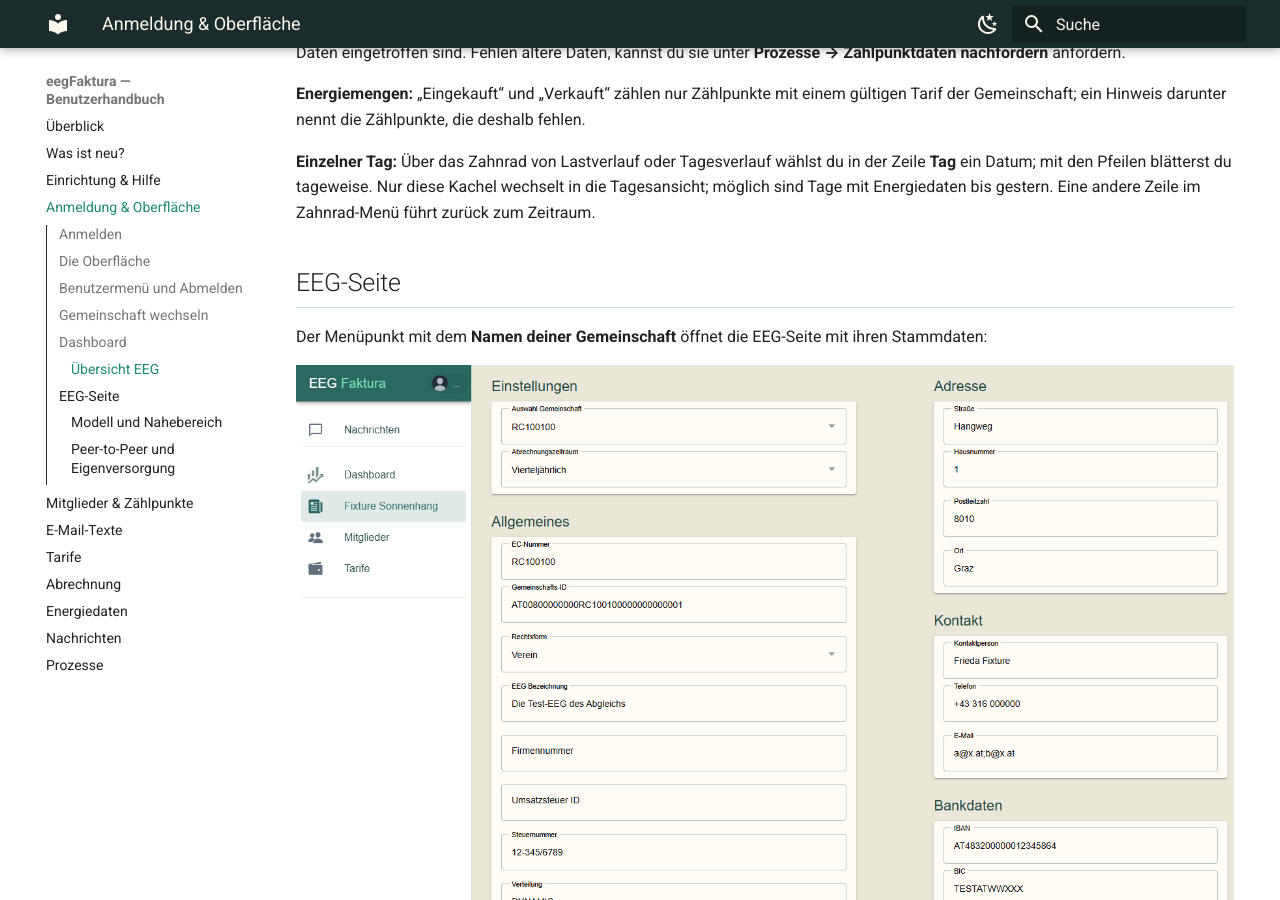
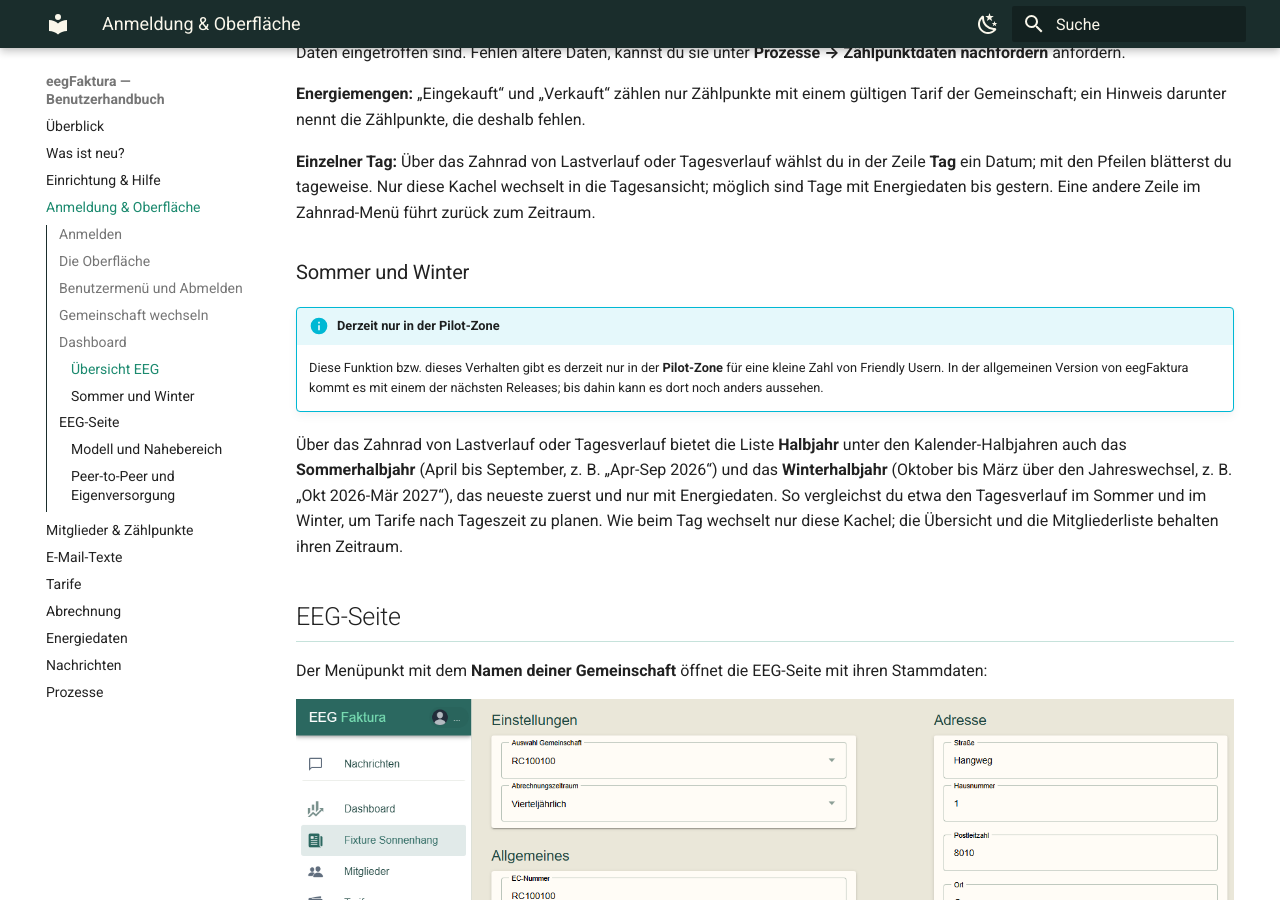
Before and after one commit to eegfaktura/eegfaktura-user-guide, an MkDocs documentation site: the page built from docs/01-anmeldung.md, in a window 1280 px wide and 900 px high, scrolled down 5351 px. Built offline with MkDocs 1.6.1 and Material for MkDocs 9.7.7, drawn with Linux system fonts in a browser that asks for light colours.

Commit message:
docs(dashboard): Sommer und Winter in Lastverlauf und Tagesverlauf (Pilot) (#18)
* docs(dashboard): Sommer und Winter in Lastverlauf und Tagesverlauf (platform#258, Pilot)

Co-Authored-By: Claude Opus 5.5 <noreply@anthropic.com>

* docs(dashboard): Sommer und Winter in der Liste Halbjahr (Apr-Sep, Okt-Mär)

Co-Authored-By: Claude Opus 5.5 <noreply@anthropic.com>

---------

Co-authored-by: Claude Opus 5.5 <noreply@anthropic.com>

```diff
--- a/docs/01-anmeldung.md
+++ b/docs/01-anmeldung.md
@@ -95,6 +95,16 @@ ein Hinweis darunter nennt die Zählpunkte, die deshalb fehlen.
 den Pfeilen blätterst du tageweise. Nur diese Kachel wechselt in die Tagesansicht; möglich sind Tage mit
 Energiedaten bis gestern. Eine andere Zeile im Zahnrad-Menü führt zurück zum Zeitraum.
 
+### Sommer und Winter
+
+--8<-- "pilot.md"
+
+Über das Zahnrad von Lastverlauf oder Tagesverlauf bietet die Liste **Halbjahr** unter den Kalender-Halbjahren auch
+das **Sommerhalbjahr** (April bis September, z. B. „Apr-Sep 2026“) und das **Winterhalbjahr** (Oktober bis März
+über den Jahreswechsel, z. B. „Okt 2026-Mär 2027“), das neueste zuerst und nur mit Energiedaten. So vergleichst du etwa den
+Tagesverlauf im Sommer und im Winter, um Tarife nach Tageszeit zu planen. Wie beim Tag wechselt nur diese Kachel;
+die Übersicht und die Mitgliederliste behalten ihren Zeitraum.
+
 ## EEG-Seite
 
 Der Menüpunkt mit dem **Namen deiner Gemeinschaft** öffnet die EEG-Seite mit ihren Stammdaten:
```
Also changed, not shown: CHANGELOG.md (+5 -0 lines), docs/changelog.md (+5 -0 lines).
